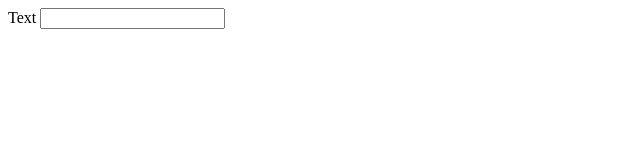
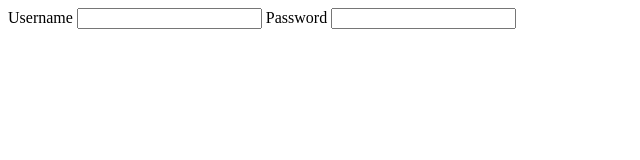
Before and after one commit to KrishnaDehrawala/MergeDemo, a plain HTML site: page index.html in a window 1280 px wide. Shown: the whole page, without its empty margins (0-640 px from the left). Drawn offline with Linux system fonts and the light colour scheme.

Commit message:
Update index.html

```diff
--- a/index.html
+++ b/index.html
@@ -6,7 +6,9 @@
     <title>Document</title>
 </head>
 <body>
-    <label for="Text">Text</label>
+    <label for="Text">Username</label>
     <input type="text">
+    <label for="Text">Password</label>
+    <input type="password">
 </body>
 </html>
```
